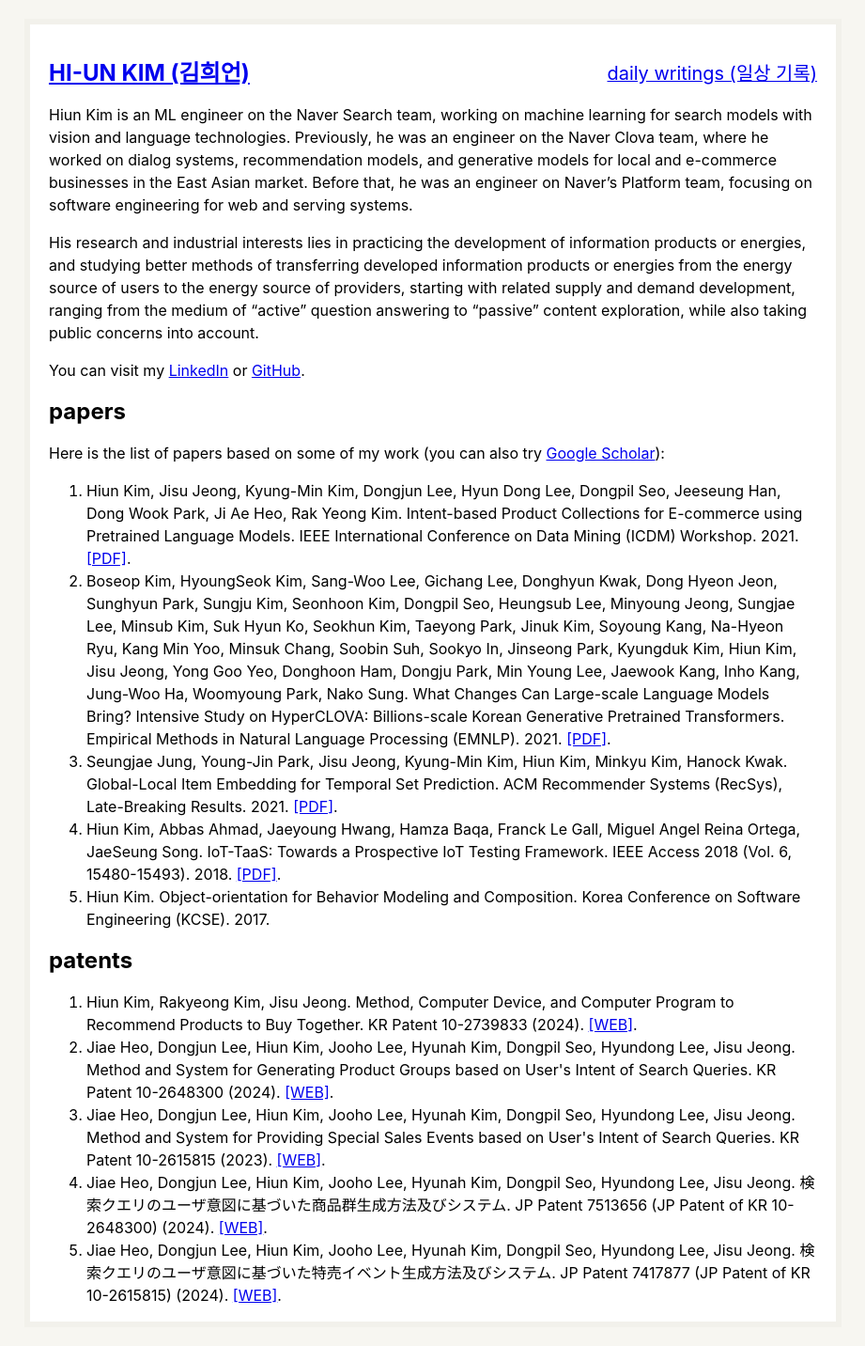
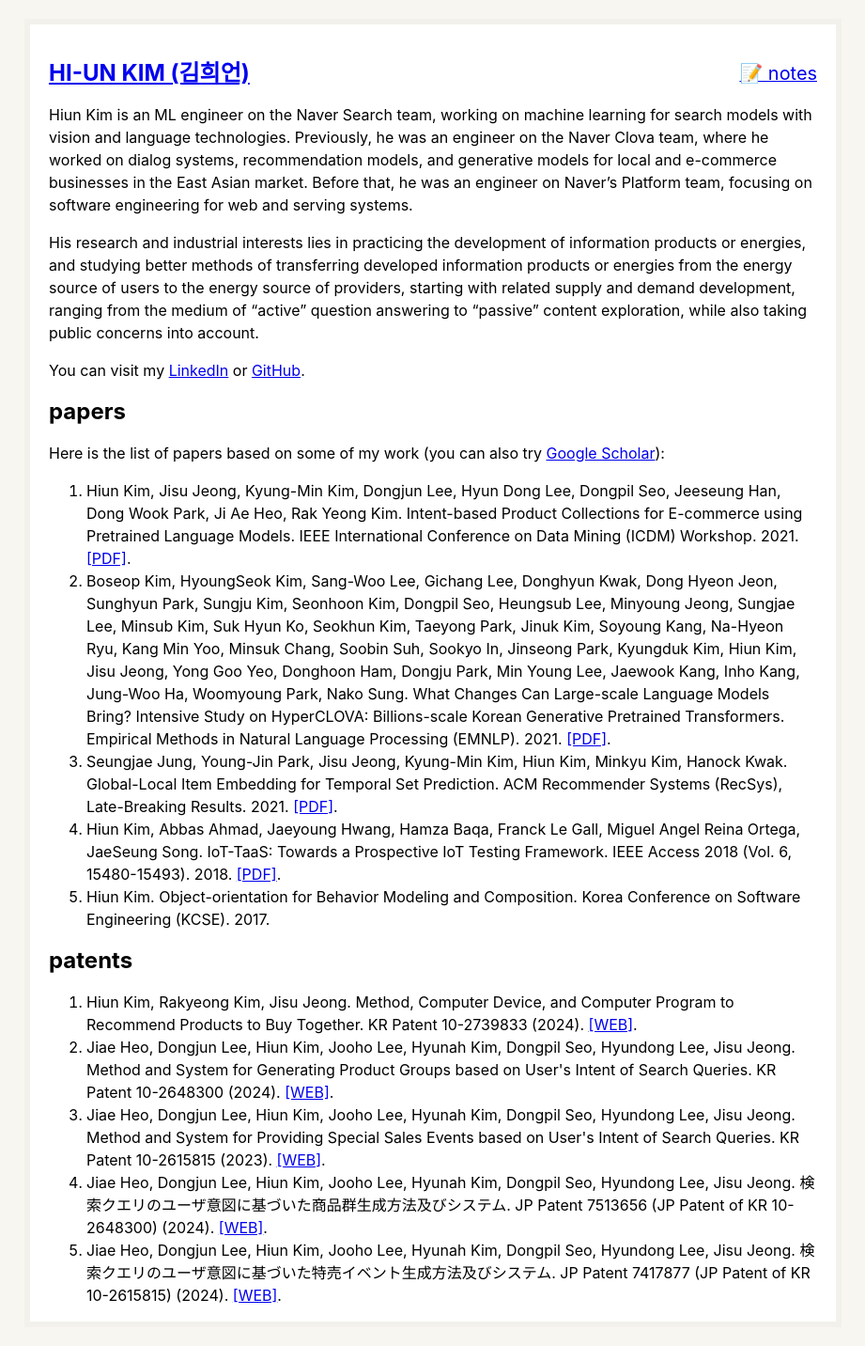
Before and after one commit to hiun/hiun.github.io, a Jekyll site: the page built from index.md, in a window 1280 px wide. Shown: the whole page at 94% size, without its empty margins (179-1100 px from the left). Built offline with Jekyll 4.4.1, drawn with Linux system fonts in a browser that asks for light colours.

Commit message:
Update default.html

```diff
--- a/_layouts/default.html
+++ b/_layouts/default.html
@@ -38,7 +38,7 @@
   <div id="content">
     <div style="margin-top: 2.5em;"></div>
     <h2><a href="/">HI-UN KIM (김희언)</a><span style="text-align: right; float: right; font-weight: normal; font-size: 0.83em">
-      <a href="/notes">daily writings (일상 기록)</a>
+      <a href="/notes">📝 notes</a>
     </span></h2>
     {{ content }}
   </div>
```
